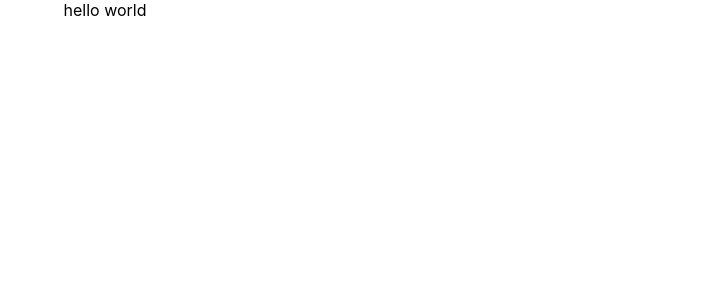
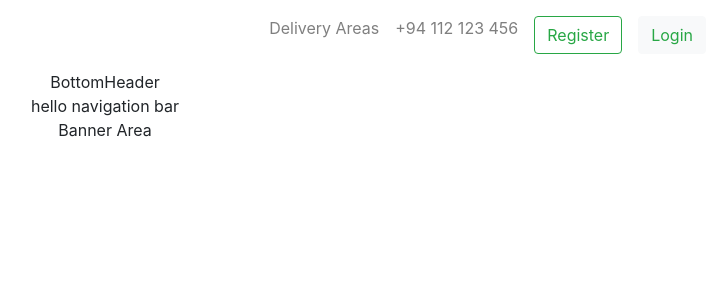
Before and after one commit to JeewanthaLahiru/online-grocery-app-with-react, a React (Create React App) app in the folder shopping-cart/: page / in a window 1280 px wide. Shown: the top 300 px of the page, without its empty margins (535-1258 px from the left). Built offline with nearby package versions, Linux system fonts and the light colour scheme.

Commit message:
created top header with react bootstrap

```diff
--- a/shopping-cart/public/index.html
+++ b/shopping-cart/public/index.html
@@ -15,6 +15,12 @@
       user's mobile device or desktop. See https://developers.google.com/web/fundamentals/web-app-manifest/
     -->
     <link rel="manifest" href="%PUBLIC_URL%/manifest.json" />
+    <link
+            rel="stylesheet"
+            href="https://maxcdn.bootstrapcdn.com/bootstrap/4.6.0/css/bootstrap.min.css"
+            integrity="sha384-B0vP5xmATw1+K9KRQjQERJvTumQW0nPEzvF6L/Z6nronJ3oUOFUFpCjEUQouq2+l"
+            crossorigin="anonymous"
+    />
     <!--
       Notice the use of %PUBLIC_URL% in the tags above.
       It will be replaced with the URL of the `public` folder during the build.
--- a/shopping-cart/src/ClientApp.tsx
+++ b/shopping-cart/src/ClientApp.tsx
@@ -1,8 +1,14 @@
 import React from 'react';
+import {Container} from "react-bootstrap";
+import HeaderArea from "./components/homePage/headerArea/HeaderArea";
+import BannerArea from "./components/homePage/bannerArea/BannerArea";
 
 const ClientApp:React.FC = () => {
     return(
-        <div>hello world</div>
+        <Container fluid={true} className="m-0 p-0" >
+            <HeaderArea/>
+            <BannerArea/>
+        </Container>
     )
 }
 
--- a/shopping-cart/src/components/homePage/bannerArea/BannerArea.tsx
+++ b/shopping-cart/src/components/homePage/bannerArea/BannerArea.tsx
@@ -0,0 +1,9 @@
+import React from 'react';
+
+const BannerArea:React.FC = () => {
+    return (
+        <div>Banner Area</div>
+    )
+}
+
+export default BannerArea;
--- a/shopping-cart/src/components/homePage/headerArea/HeaderArea.tsx
+++ b/shopping-cart/src/components/homePage/headerArea/HeaderArea.tsx
@@ -2,14 +2,15 @@ import React from 'react';
 import TopHeader from "./TopHeader";
 import BottomHeader from "./BottomHeader";
 import NavigationBar from "./NavigationBar";
+import {Container} from "react-bootstrap";
 
 const HeadreArea:React.FC = () => {
     return(
-        <div>
+        <Container fluid={true} className="m-0 p-0" >
             <TopHeader/>
             <BottomHeader/>
             <NavigationBar/>
-        </div>
+        </Container>
     )
 }
 
--- a/shopping-cart/src/components/homePage/headerArea/TopHeader.tsx
+++ b/shopping-cart/src/components/homePage/headerArea/TopHeader.tsx
@@ -1,8 +1,25 @@
 import React from 'react';
+import {Button, Container, Nav, Navbar} from "react-bootstrap";
 
 const TopHeader:React.FC = () => {
     return (
-        <div>Top header</div>
+        <Container fluid={true} className="top-header" >
+            <Navbar bg="white" expand="lg">
+                <Navbar.Toggle aria-controls="basic-navbar-nav mr-0" />
+                <Navbar.Collapse id="basic-navbar-nav">
+                    <Nav className="ml-auto" >
+                        <Nav.Link href="#home"> <i className="feather icon-truck"/> Delivery Areas</Nav.Link>
+                        <Nav.Link href="#link"> <i className="feather icon-phone-call" /> +94 112 123 456</Nav.Link>
+                        <Nav.Link href="#home">
+                            <Button variant="outline-success">Register</Button>
+                        </Nav.Link>
+                        <Nav.Link href="#home">
+                            <Button variant="light" className="text-success" >Login</Button>
+                        </Nav.Link>
+                    </Nav>
+                </Navbar.Collapse>
+            </Navbar>
+        </Container>
     )
 }
 
--- a/shopping-cart/src/index.tsx
+++ b/shopping-cart/src/index.tsx
@@ -1,6 +1,7 @@
 import React from 'react';
 import ReactDOM from 'react-dom';
 import './index.css';
+import 'bootstrap/dist/css/bootstrap.min.css';
 import App from './App';
 import reportWebVitals from './reportWebVitals';
 
```
